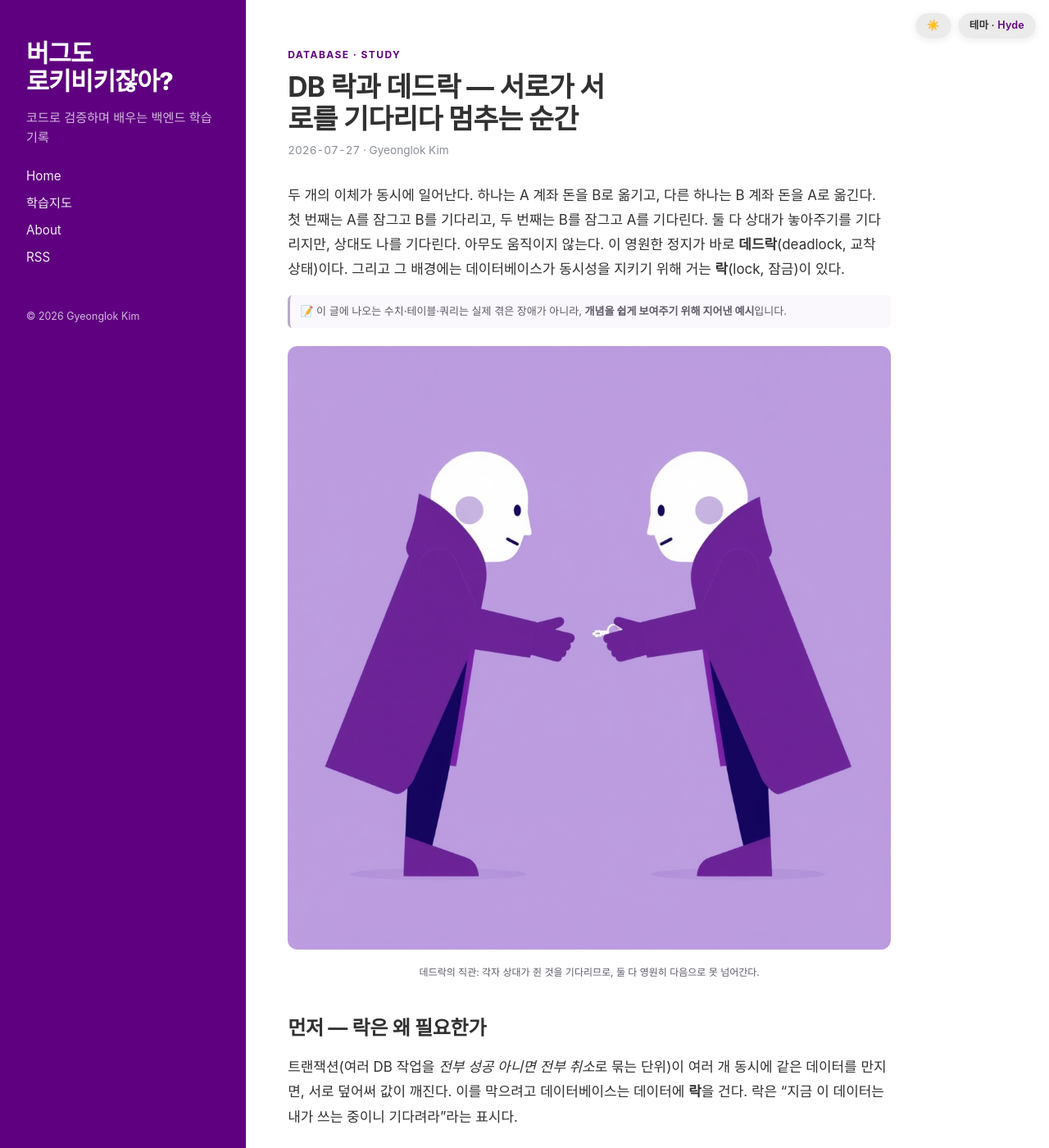
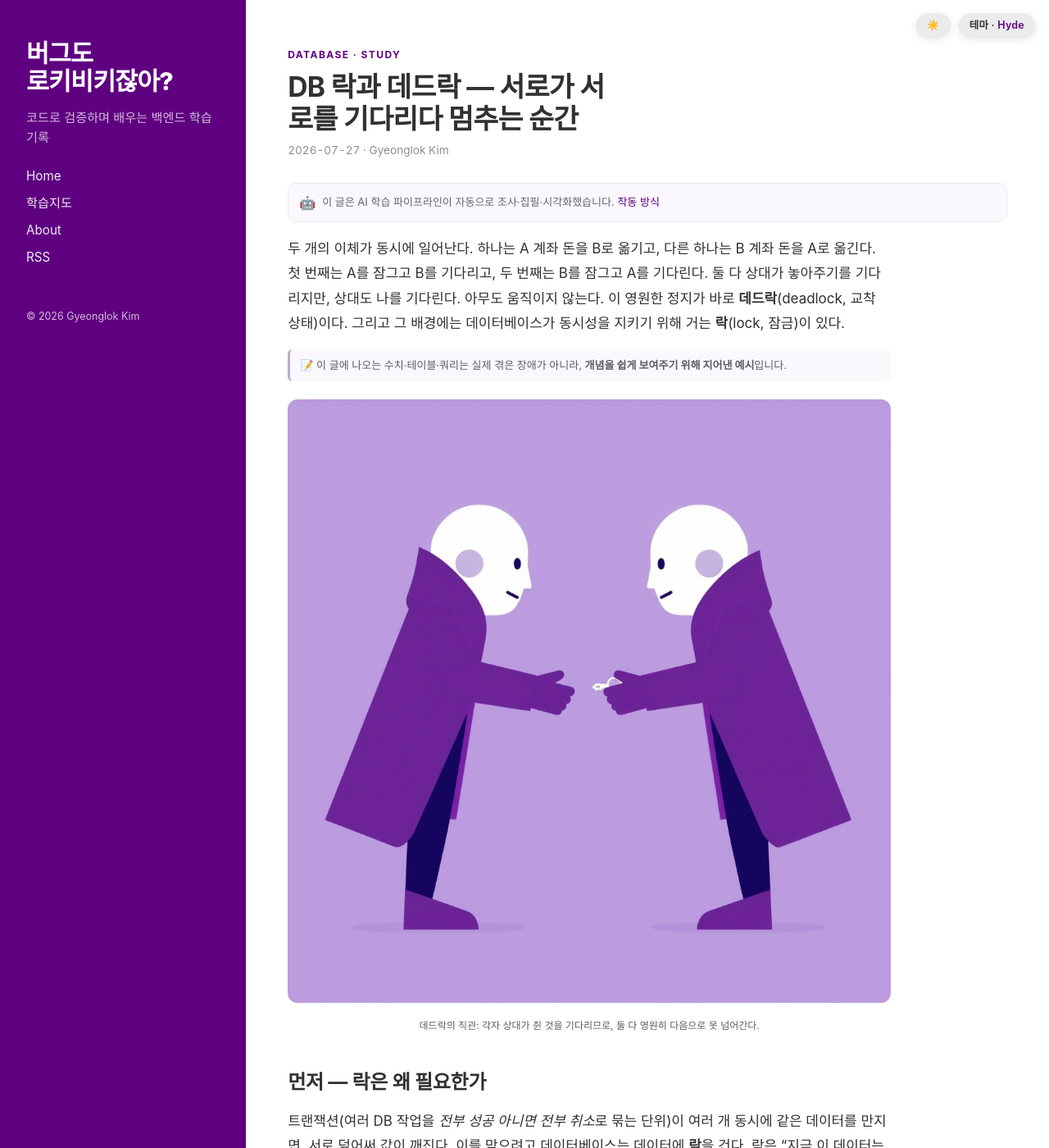
Before and after one commit to Rok93/Rok93.github.io, a Jekyll site: the page built from _posts/2026-07-27-db-lock-deadlock.md, in a window 1280 px wide and 1400 px high. Shown: the whole window at 82% size. Built offline with Jekyll 4.4.1, drawn with Linux system fonts in a browser that asks for light colours; some web fonts are replaced; comment, search, counter and statistics services are not loaded.

Commit message:
feat(identity): 자동 생성 정체성 — About 파이프라인 소개 + 🤖 글 배지
- About: '이 블로그가 만들어지는 방식' AI 파이프라인 스토리
- post.html: generated 글에 🤖 배지(다크모드 대응)
- 자동 생성 글 3편 generated:true + SKILL 규칙 추가

Co-Authored-By: Claude Opus 4.8 (1M context) <noreply@anthropic.com>

```diff
--- a/_layouts/post.html
+++ b/_layouts/post.html
@@ -7,6 +7,12 @@ layout: default
   <div class="post-meta">
     {{ page.date | date: '%Y-%m-%d' }} · {{ site.author }}{% if page.series %} · 시리즈 «{{ page.series }}» {{ page.series_part }}/{{ page.series_total }}편{% endif %}
   </div>
+  {% if page.generated %}
+  <div class="post-generated">
+    <span class="pg-emoji">🤖</span>
+    <span>이 글은 AI 학습 파이프라인이 자동으로 조사·집필·시각화했습니다. <a href="{{ '/about/' | relative_url }}">작동 방식</a></span>
+  </div>
+  {% endif %}
   <div class="post-body">
     {{ content }}
   </div>
--- a/assets/css/main.css
+++ b/assets/css/main.css
@@ -269,3 +269,10 @@ a:hover { text-decoration: underline; }
 /* 접근성 */
 :focus-visible { outline: 2px solid var(--link); outline-offset: 2px; }
 @media (prefers-reduced-motion: reduce) { * { transition: none !important; } }
+
+/* 자동 생성 글 배지 (🤖) */
+.post-generated { display:flex; align-items:center; gap:8px; font-size:13px; color:#6a6472; background:#faf8fc; border:1px solid #ece8f2; border-radius:10px; padding:9px 13px; margin:14px 0 0; }
+.post-generated .pg-emoji { font-size:16px; }
+.post-generated a { color:#5F0080; }
+:root[data-theme="dark"] .post-generated { background:#221d2b; border-color:#2f2838; color:#9990a6; }
+:root[data-theme="dark"] .post-generated a { color:#b98fd6; }
```
Also changed, not shown: _posts/2026-07-27-db-index-btree.md (+1 -0 lines), _posts/2026-07-27-db-lock-deadlock.md (+1 -0 lines), _posts/2026-07-27-tx-isolation-mvcc.md (+1 -0 lines), about.md (+6 -1 lines).
